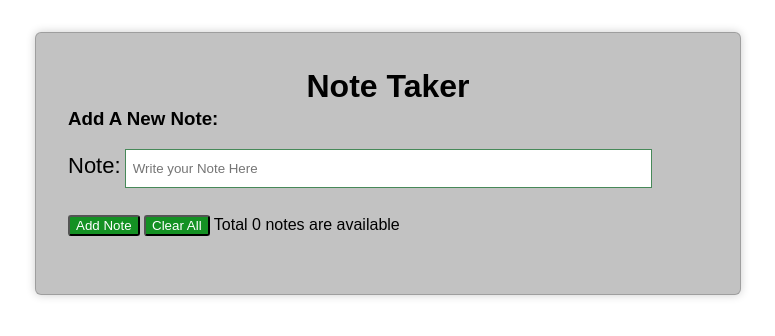
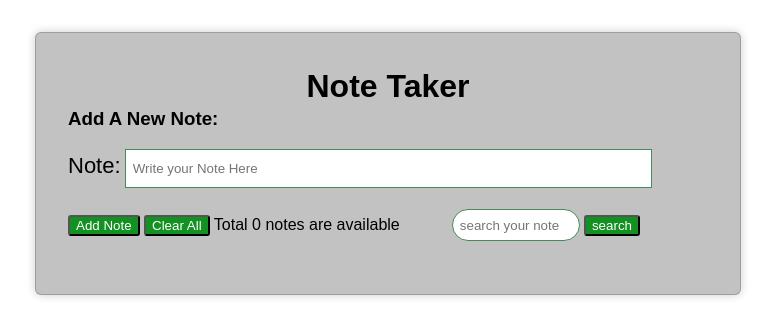
Before and after one commit to som8761/MY-ALL-PROJECTS, a plain HTML site: page note taker app/index.html in a window 1280 px wide. Shown: the whole page, without its empty margins (252-1027 px from the left). Drawn offline with Linux system fonts and the light colour scheme.

Commit message:
new lines added in css and html file

```diff
--- a/note taker app/index.html
+++ b/note taker app/index.html
@@ -18,6 +18,8 @@
         <button id="noteButton">Add Note</button>
         <button class="clear_all">Clear All</button>
         <span class="totalNotes">Total 0 notes are available</span>
+        <input type="text" id="filter_input" placeholder="search your note">
+        <button id="filter_search">search</button>
         <div id="noteList">
             <!-- notes will be updated here automatically. -->
         </div>
--- a/note taker app/style.css
+++ b/note taker app/style.css
@@ -30,7 +30,6 @@ input{
     height: 1.8em;
     padding: 0.5em;
     border: solid 1px #478959; /* Adjusted color for better contrast */
-
 }
 #noteButton{
     margin-top: 2em;
@@ -86,7 +85,7 @@ button:hover {
     text-overflow: ellipsis; /* Display an ellipsis (...) to indicate truncated text */
 }
 
-.noteCard h3{
+.noteCard h2{
     color: blue;
 }
 
@@ -106,7 +105,7 @@ button:hover {
 
 }
 .divInsideTheCard h3{
-    color: #fff; /* Adjusted color for better contrast */
+    color: #fff;
 }
 .crossBtn{
     cursor: pointer;
@@ -121,3 +120,9 @@ button:hover {
     box-shadow: 0 2px 4px rgba(0, 0, 0, 0.2); /* Added a subtle box shadow */
     transition: color 0.3s ease, box-shadow 0.3s ease;
 }
+#filter_input{
+    width: 7rem;
+    height: 1rem;
+    border-radius: 3rem;
+    margin-left: 3rem;
+}
```
